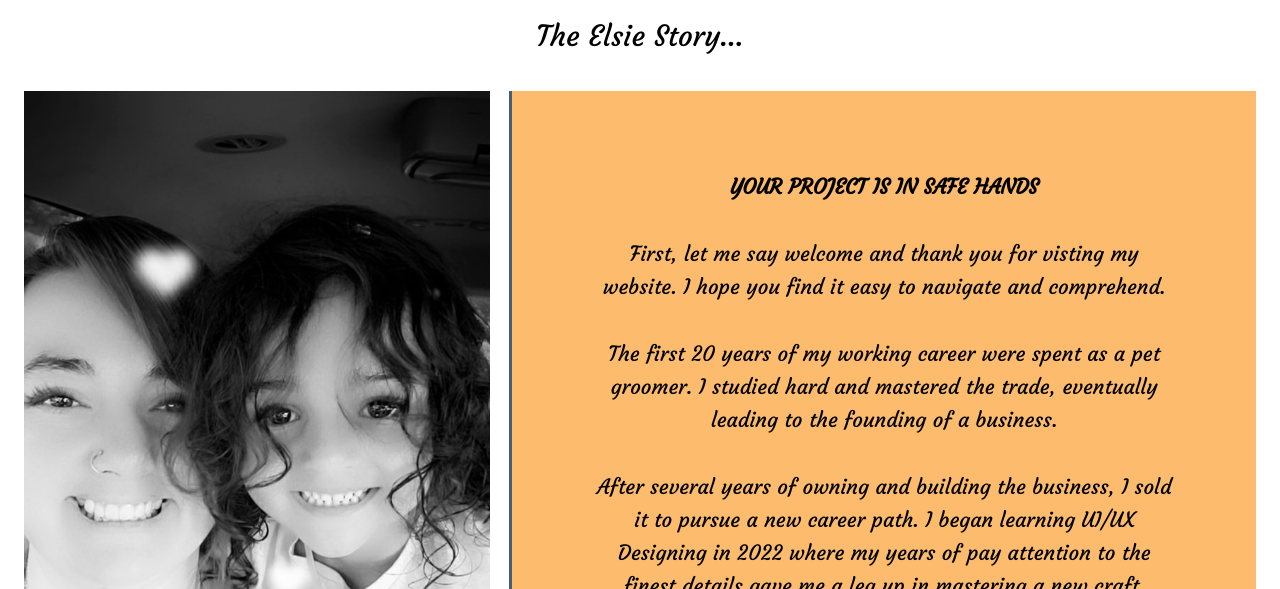
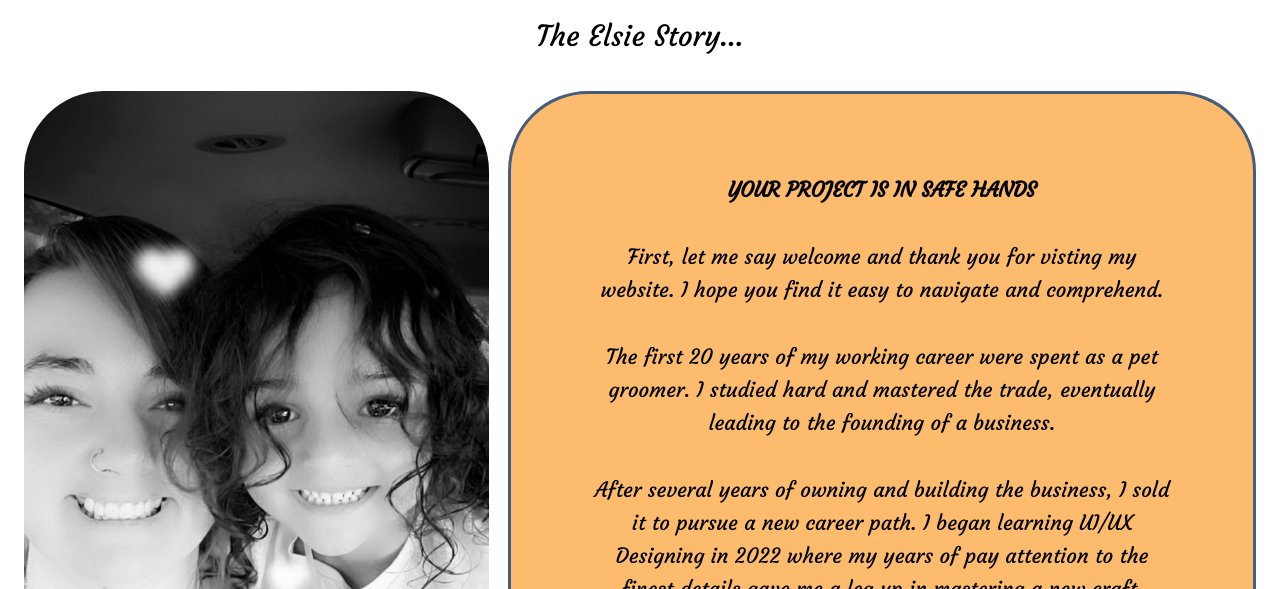
Before and after one commit to GypsyDove/Elsie-Miller, a website: page dist/about.html in a window 1280 px wide. Shown: the part 211-800 px from the top of the page. Drawn offline with Linux system fonts and the light colour scheme.

Commit message:
Change some things on About page

```diff
--- a/scss/main.scss
+++ b/scss/main.scss
@@ -238,12 +238,14 @@ img {
     // Grid Area
     .bio-image {
       grid-area: bioimage;
+      border-radius: 5rem;
     }
 
     .bio {
       grid-area: bio;
-      border-left: 3px solid $main-color;
+      border: 3px solid $main-color;
       padding: 1rem;
+      border-radius: 5rem;
     }
 
     .bio p {
```
Also changed, not shown: dist/css/main.css.
